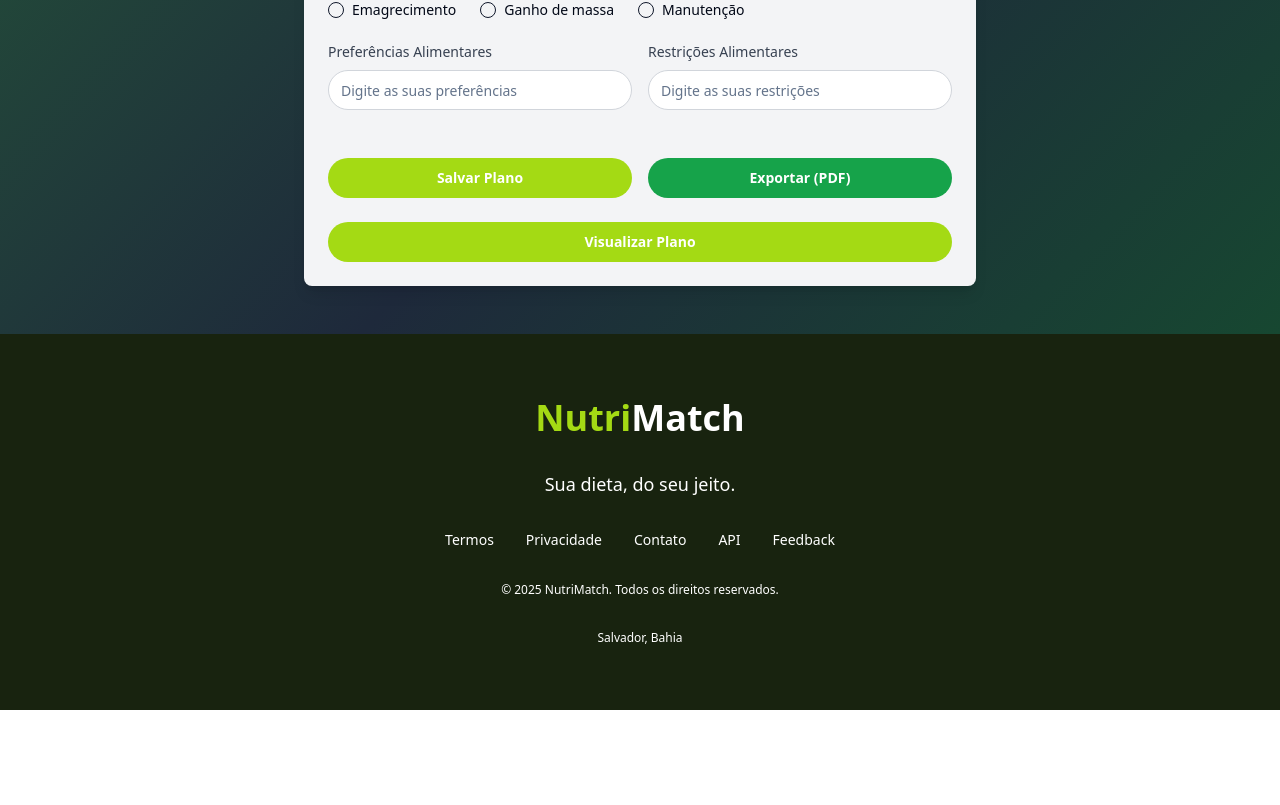
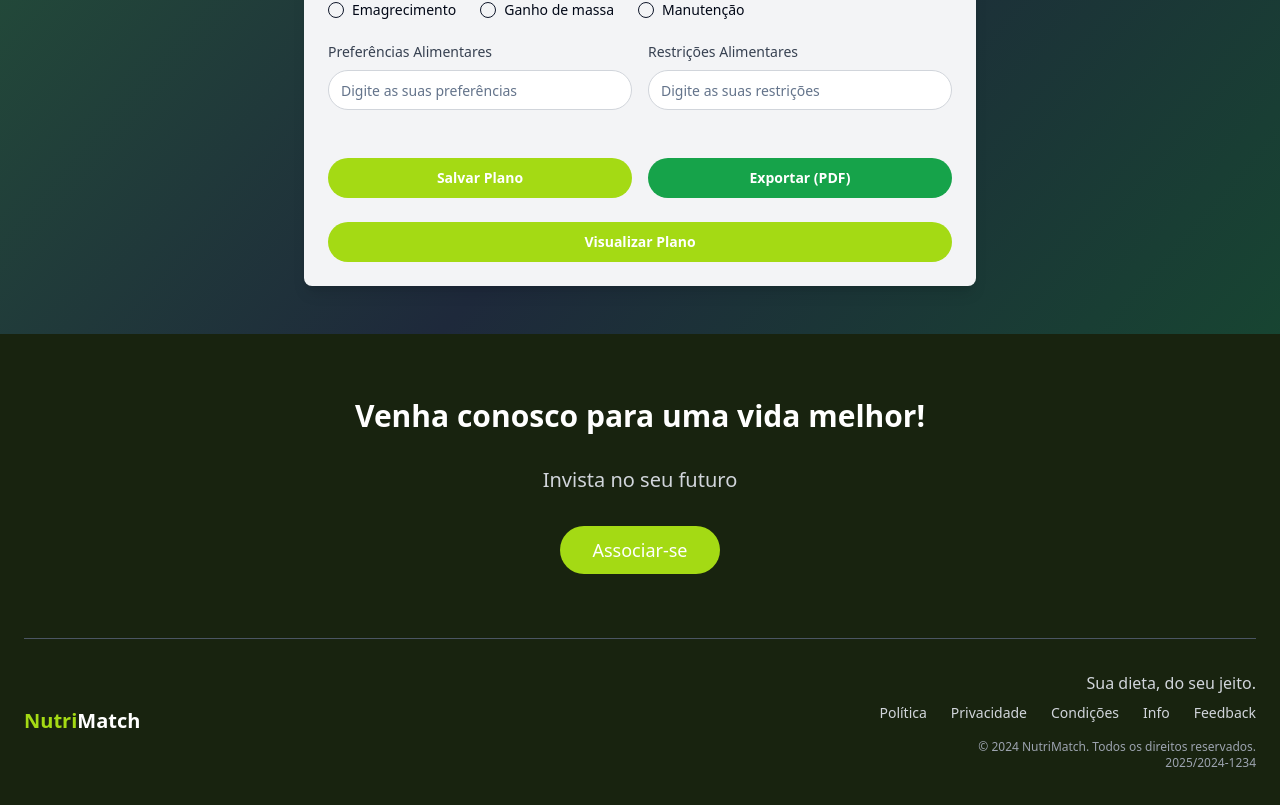
Before and after one commit to jgsena7/nutrimatch, a React (Vite) app: page /dashboard in a window 1280 px wide. Shown: the part 626-1431 px from the top of the page. Before the commit the page ends 1336 px from the top, so only its background shows below. Built offline with nearby package versions, Linux system fonts and the light colour scheme.

Commit message:
Reverted to commit 7220851d5b590a847cd13d61c6da326a0dfec557

```diff
--- a/src/components/Footer.tsx
+++ b/src/components/Footer.tsx
@@ -1,49 +1,49 @@
 
 import React from 'react';
+import { Button } from "@/components/ui/button";
 
 const Footer = () => {
   return (
     <footer className="bg-[#18230F] text-white py-16">
       <div className="container mx-auto px-6">
         <div className="text-center space-y-8">
-          {/* Logo/Nome da Marca */}
-          <div className="mb-6">
-            <span className="text-4xl font-bold">
-              <span className="text-[#A4DA14] font-extrabold">Nutri</span>
-              <span className="text-white">Match</span>
-            </span>
-          </div>
+          <h2 className="text-3xl font-bold text-white">
+            Venha conosco para uma vida melhor!
+          </h2>
+          <h3 className="text-xl text-gray-300">
+            Invista no seu futuro
+          </h3>
+          <Button
+            size="lg"
+            className="bg-nutri-green-500 hover:bg-nutri-green-600 text-white px-8 py-6 text-lg rounded-full"
+          >
+            Associar-se
+          </Button>
+        </div>
 
-          {/* Slogan/Tagline */}
-          <div className="mb-8">
-            <p className="text-white text-lg font-normal">
-              Sua dieta, do seu jeito.
-            </p>
-          </div>
+        <div className="mt-16 pt-8 border-t border-gray-600">
+          <div className="flex flex-col md:flex-row items-center justify-between">
+            <div className="flex items-center space-x-2 mb-4 md:mb-0">
+              <span className="text-xl font-bold">
+                <span className="text-nutri-green-400">Nutri</span>Match
+              </span>
+            </div>
 
-          {/* Links de Navegação do Rodapé */}
-          <div className="mb-6">
-            <div className="flex flex-wrap justify-center space-x-8 text-sm text-white">
-              <a href="#" className="hover:text-[#A4DA14] transition-colors">Termos</a>
-              <a href="#" className="hover:text-[#A4DA14] transition-colors">Privacidade</a>
-              <a href="#" className="hover:text-[#A4DA14] transition-colors">Contato</a>
-              <a href="#" className="hover:text-[#A4DA14] transition-colors">API</a>
-              <a href="#" className="hover:text-[#A4DA14] transition-colors">Feedback</a>
+            <div className="text-center md:text-right">
+              <p className="text-gray-300 mb-2">Sua dieta, do seu jeito.</p>
+              <div className="flex flex-wrap justify-center md:justify-end space-x-6 text-sm text-gray-300">
+                <a href="#" className="hover:text-nutri-green-400">Política</a>
+                <a href="#" className="hover:text-nutri-green-400">Privacidade</a>
+                <a href="#" className="hover:text-nutri-green-400">Condições</a>
+                <a href="#" className="hover:text-nutri-green-400">Info</a>
+                <a href="#" className="hover:text-nutri-green-400">Feedback</a>
+              </div>
+              <p className="text-xs text-gray-400 mt-4">
+                © 2024 NutriMatch. Todos os direitos reservados.
+                <br />
+                2025/2024-1234
+              </p>
             </div>
-          </div>
-
-          {/* Texto de Copyright */}
-          <div className="mb-2">
-            <p className="text-xs text-white">
-              © 2025 NutriMatch. Todos os direitos reservados.
-            </p>
-          </div>
-
-          {/* Informação de Localização */}
-          <div>
-            <p className="text-xs text-white">
-              Salvador, Bahia
-            </p>
           </div>
         </div>
       </div>
```
